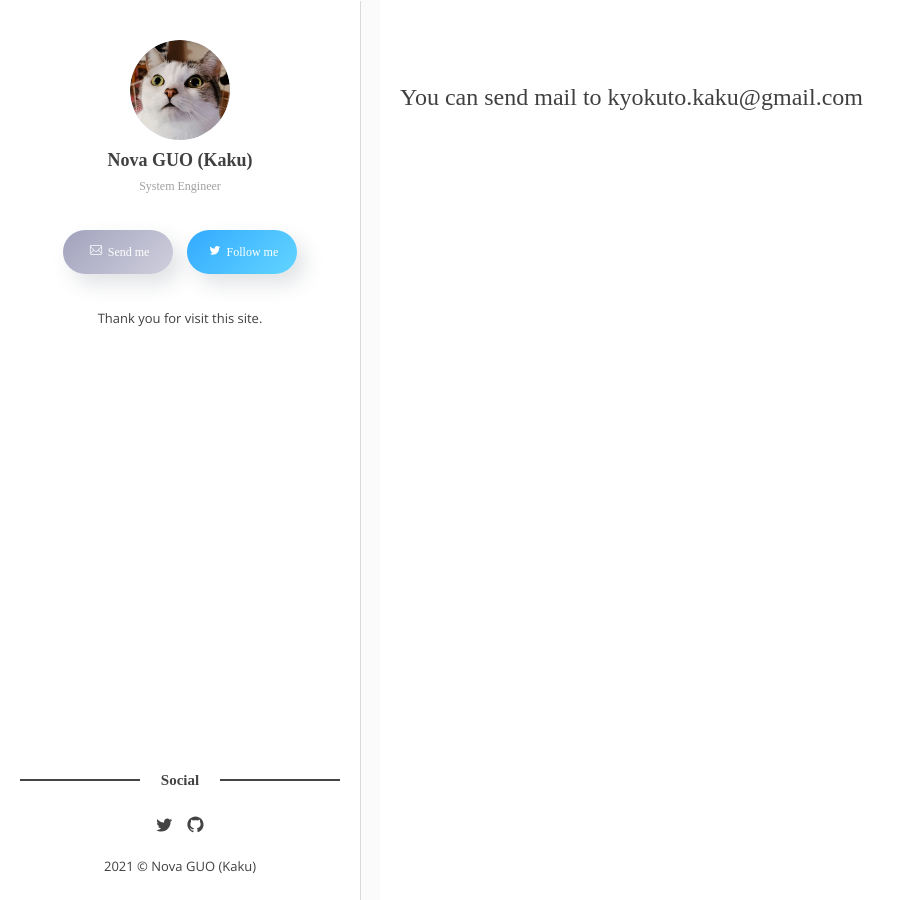
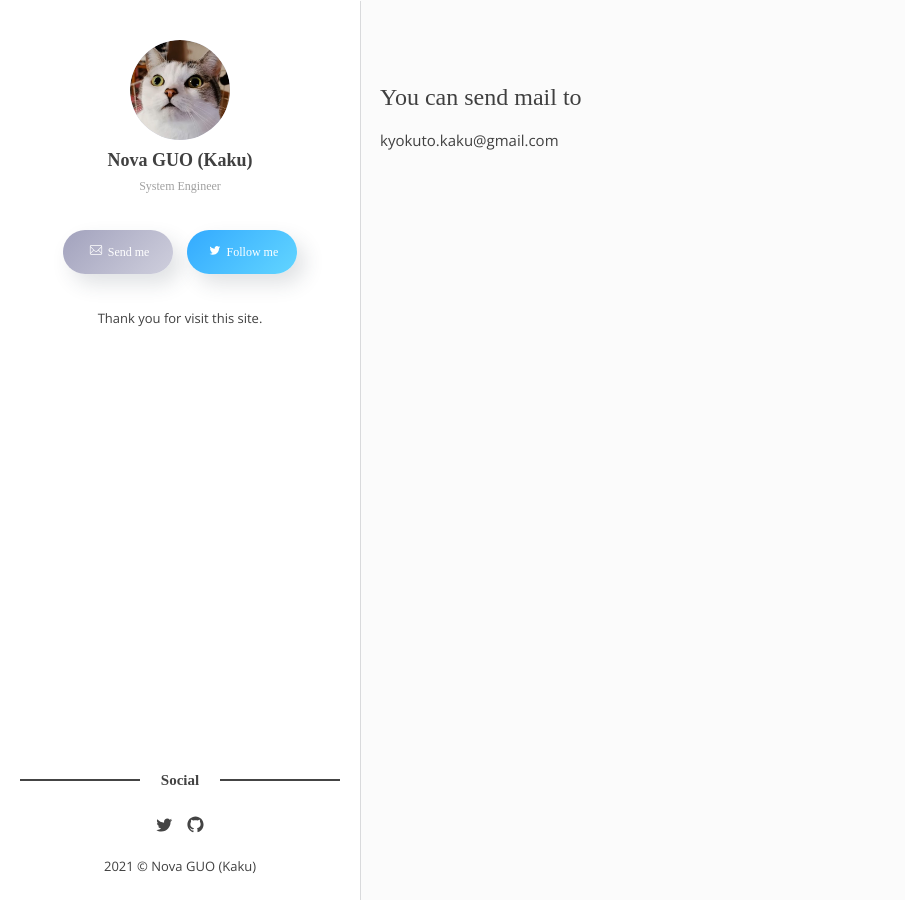
Before and after one commit to kyokuto52/kyokuto52.github.io, a Jekyll site: the page built from _pages/contact/index.html, in a window 1280 px wide. Shown: the whole page, without its empty margins (0-905 px from the left). Built offline with Jekyll 4.4.1, drawn with Linux system fonts in a browser that asks for light colours; some web fonts are replaced.

Commit message:
Update index.html

```diff
--- a/_pages/contact/index.html
+++ b/_pages/contact/index.html
@@ -15,11 +15,10 @@ permalink: /contact/
     </div>
   </div>
 </header>
-<div class="c-form-box o-opacity">
-  <br>
-  <br>
-  <br>
+<div class="o-opacity">
+  <br><br><br>
   <h3>
- You can send mail to kyokuto.kaku@gmail.com
+  You can send mail to
   </h3>
+  kyokuto.kaku@gmail.com
 </div> <!-- /.c-form-box -->
```
